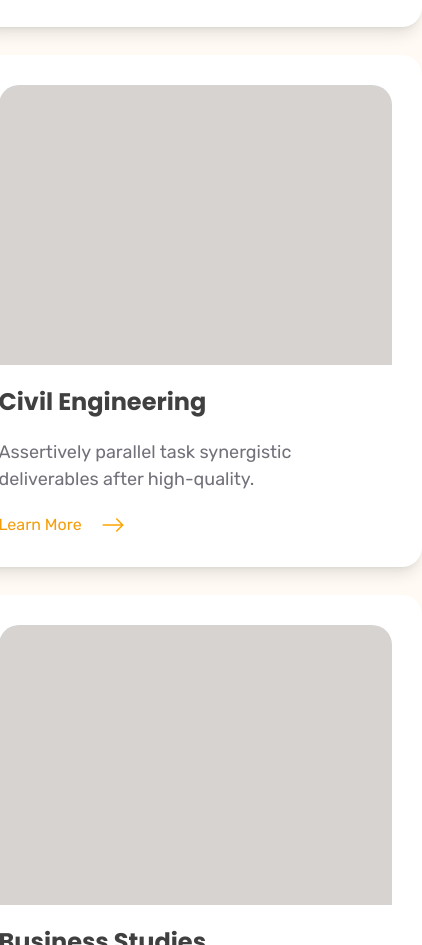
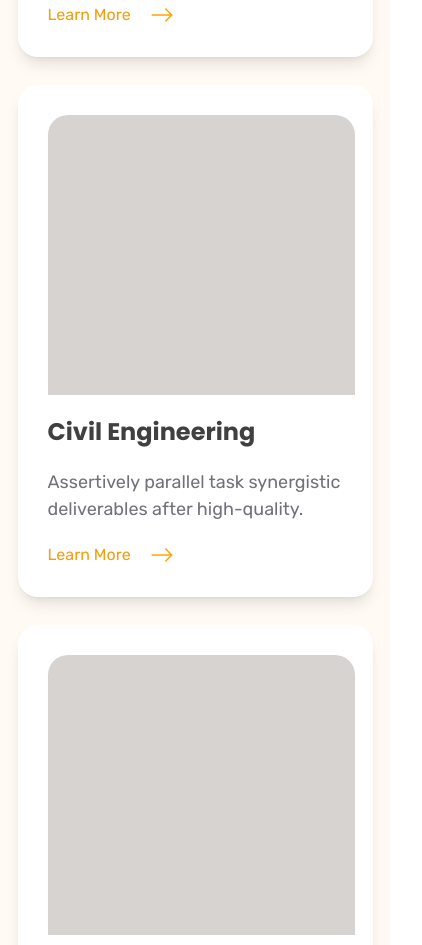
Before and after one commit to rizzboislw/FSD6_Teal_Group2, a website: page src/index.html in a window 390 px wide. Shown: the part 2828-3773 px from the top of the page, 422 px wide, since content can reach past the window. Drawn offline with nearby package versions, Linux system fonts and the light colour scheme.

Commit message:
fix: blog-margin

```diff
--- a/src/index.html
+++ b/src/index.html
@@ -175,23 +175,23 @@
       <section
         class="w-full h-[1946px] md:h-[1062px] bg-white flex justify-center items-center md:mb-[100px] mb-[97px] mt-[97px]"
       >
-        <div class="bg-[#FFFBF4] w-[1720px] h-full flex items-center pt-[90px] pb-[90px] md:pt-0">
+        <div class="bg-[#FFFBF4] w-full md:w-[1720px] h-fit flex items-center pt-16 pb-16 md:pt-0 mt-32 mb-32 md:mb-0">
           <div
             id="frame"
-            class="w-full flex flex-col gap-14 justify-center items-center md:pt-0"
+            class="w-full flex flex-col gap-14 justify-center items-center md:pt-16"
           >
-            <div id="title" class="text-[40px] text-center text-neutral-900 font-bold">
+            <div id="title" class="text-[40px] text-center text-neutral-900 font-bold ">
               <h1>We have Most of</h1>
               <h1>Popular Departments</h1>
             </div>
-            <div id="container" class="flex flex-col md:flex-row justify-between gap-7 ">
+            <div id="container" class="flex flex-col md:flex-row justify-between items-center gap-7">
               <div
                 id="box item-1"
-                class="bg-white w-[453px] h-[512px] p-[30px] flex flex-col justify-between rounded-[20px] shadow-lg hover:bg-gray-50"
+                class="bg-white w-[355px] md:w-[453px] h-[512px] p-[30px] flex flex-col justify-between rounded-[20px] shadow-lg hover:bg-gray-50"
               >
                 <div
                   id="pic"
-                  class="w-[393px] h-[280px] rounded-t-[20px] bg-stone-300"
+                  class="w-[307px] md:w-[393px] h-[280px] rounded-t-[20px] bg-stone-300"
                 ></div>
 
                 <h2 class="text-neutral-700 text-[24px] font-bold">
@@ -221,11 +221,11 @@
               </div>
               <div
                 id="box item-2"
-                class="bg-white w-[453px] h-[512px] p-[30px] flex flex-col justify-between rounded-[20px] shadow-lg hover:bg-gray-50"
+                class="bg-white w-[355px] md:w-[453px] h-[512px] p-[30px] flex flex-col justify-between rounded-[20px] shadow-lg hover:bg-gray-50"
               >
                 <div
                   id="pic"
-                  class="w-[393px] h-[280px] rounded-t-[20px] bg-stone-300"
+                  class="w-[307px] md:w-[393px] h-[280px] rounded-t-[20px] bg-stone-300"
                 ></div>
 
                 <h2 class="text-neutral-700 text-[24px] font-bold">Civil Engineering</h2>
@@ -253,11 +253,11 @@
               </div>
               <div
                 id="box item-3"
-                class="bg-white w-[453px] h-[512px] p-[30px] flex flex-col justify-between rounded-[20px] shadow-lg hover:bg-gray-50"
+                class="bg-white w-[355px] md:w-[453px] h-[512px] p-[30px] flex flex-col justify-between rounded-[20px] shadow-lg hover:bg-gray-50"
               >
                 <div
                   id="pic"
-                  class="w-[393px] h-[280px] rounded-t-[20px] bg-stone-300"
+                  class="w-[307px] md:w-[393px] h-[280px] rounded-t-[20px] bg-stone-300"
                 ></div>
 
                 <h2 class="text-neutral-700 text-[24px] font-bold">Business Studies</h2>
```
